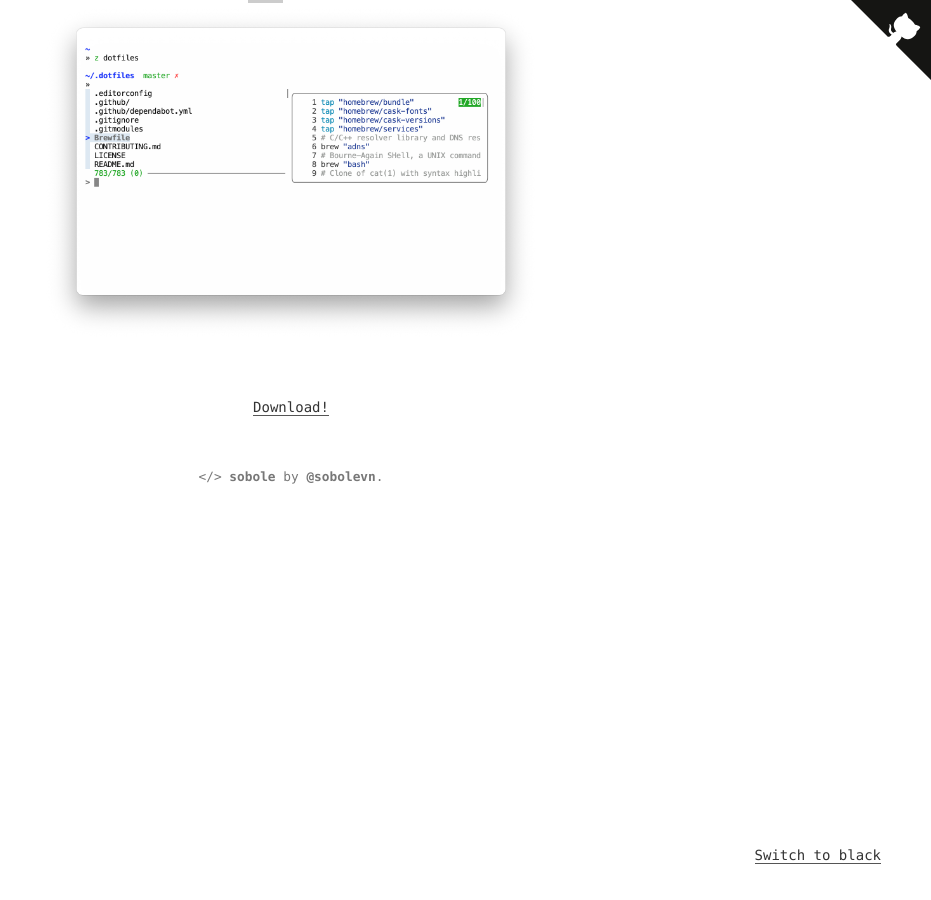
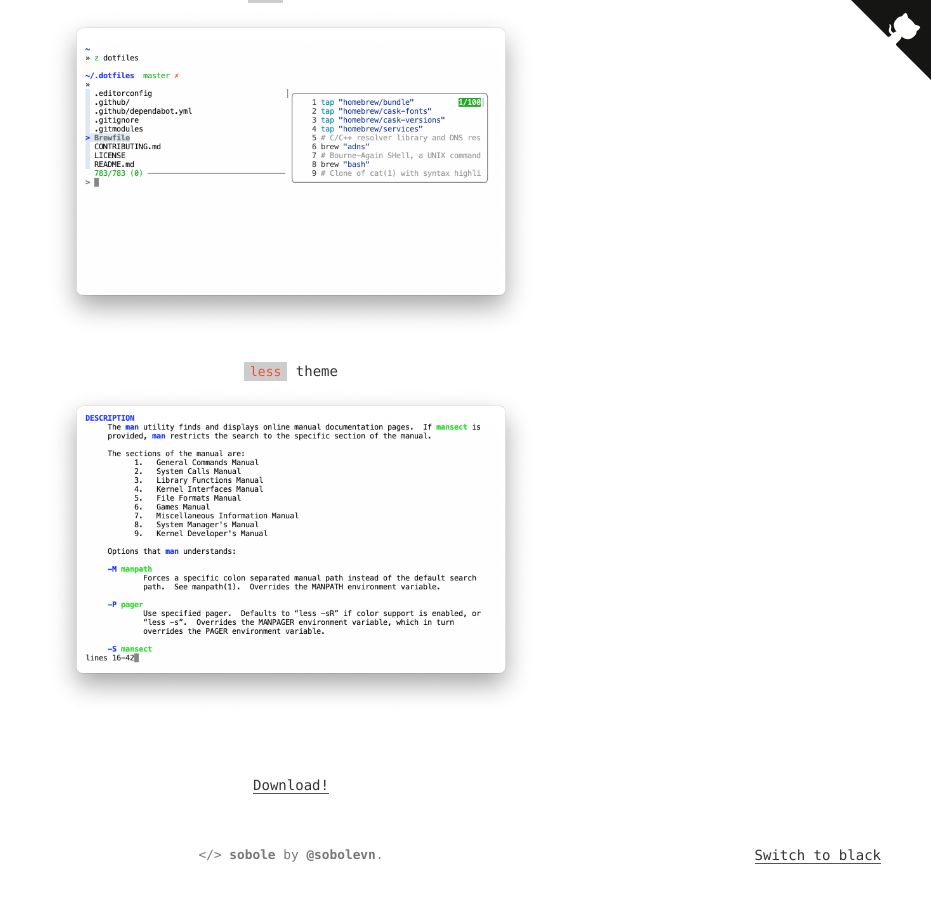
Before and after one commit to sobolevn/sobole-zsh-theme, a Jekyll site: the page built from docs/index.html, in a window 1280 px wide and 900 px high, scrolled down 2296 px. Shown: the whole window, without its empty margins (349-1280 px from the left). Built offline with Jekyll 4.4.1, drawn with Linux system fonts in a browser that asks for light colours; before the commit the page ends 2818 px from its top, so only the background shows below that.

Commit message:
Add less theme

```diff
--- a/docs/index.html
+++ b/docs/index.html
@@ -86,6 +86,17 @@ layout: default
         </div>
       </div>
 
+      <div class="showcase">
+        <p class="showcase-title"><code>less</code> theme</p>
+        <div class="image-wrapper">
+          <img
+            class="image-switchable"
+            src="https://raw.githubusercontent.com/sobolevn/sobole-zsh-theme/master/showcases/less-tweaks.png"
+            data-src="https://raw.githubusercontent.com/sobolevn/sobole-zsh-theme/master/showcases/less-tweaks-dark.png"
+          >
+        </div>
+      </div>
+
     </div>
   </section>
 
```
Also changed, not shown: README.md, showcases/less-tweaks-dark.png (added), showcases/less-tweaks.png (added), 1 other file.
